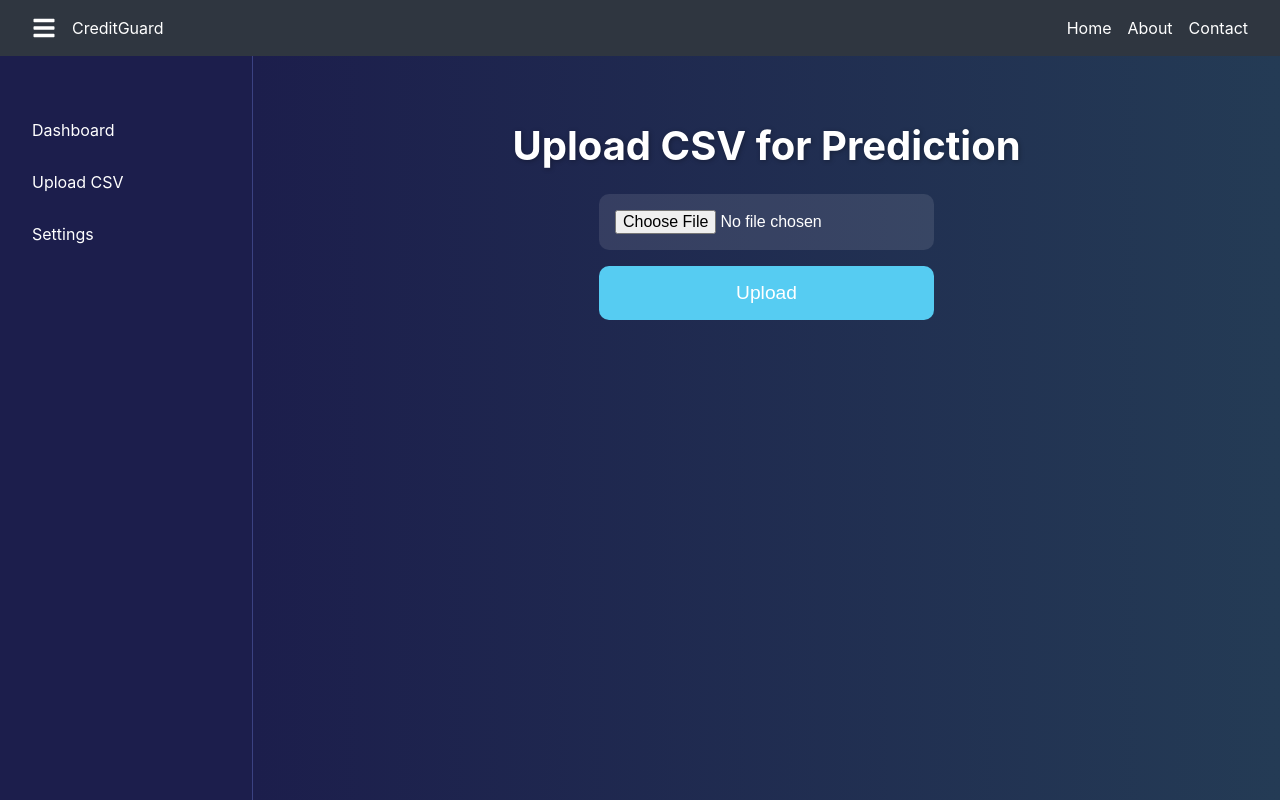
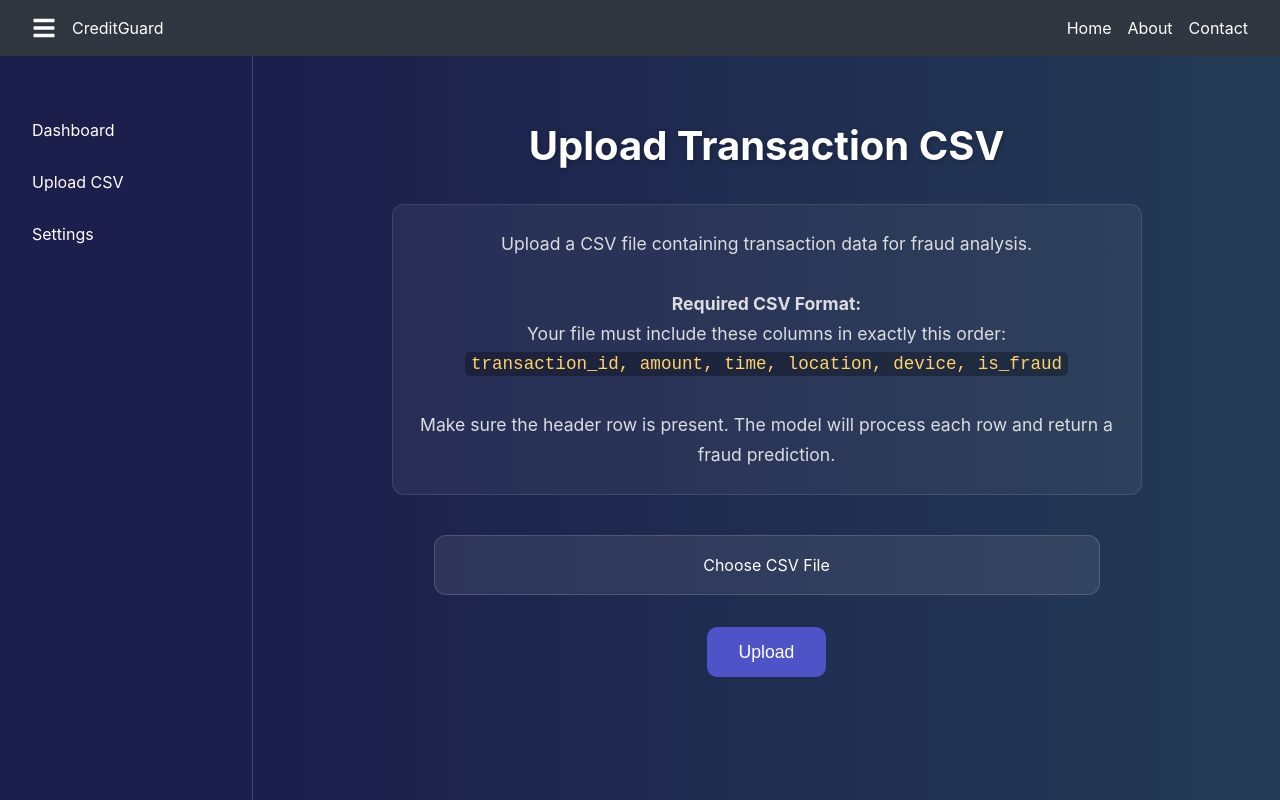
Before and after one commit to ManilShangle/CreditGaurd, a React (Create React App) app in the folder frontend/: page /upload in a window 1280 px wide. Shown: the top 800 px of the page. Built offline with nearby package versions, Linux system fonts and the light colour scheme.

Commit message:
Update UploadData and Dashboard pages

```diff
--- a/frontend/src/pages/Dashboard/Dashboard.css
+++ b/frontend/src/pages/Dashboard/Dashboard.css
@@ -5,47 +5,23 @@
   align-items: center;
   background: linear-gradient(90deg, #1c1e4c, #243b55);
   min-height: 100vh;
+  color: #fff;
 }
 
 .dashboard-title {
-    font-size: 2.5rem;
-    font-weight: 700;
-    color: #fff;
-    margin-bottom: 2rem;
+  font-size: 2rem;
+  font-weight: bold;
+  margin-bottom: 1rem;
   text-shadow: 1px 1px 5px rgba(0, 0, 0, 0.3);
 }
 
-  .prediction-table {
-    width: 100%;
-    max-width: 800px;
+.dashboard-placeholder {
+  margin-top: 2rem;
   background: rgba(255, 255, 255, 0.08);
   padding: 1.5rem;
-    border-radius: 15px;
-    backdrop-filter: blur(10px);
-    box-shadow: 0 15px 40px rgba(0, 0, 0, 0.25);
-    overflow-x: auto;
+  border-radius: 12px;
+  border: 1px solid rgba(255, 255, 255, 0.15);
+  color: #dcdde1;
+  font-size: 1.1rem;
+  line-height: 1.6;
 }
-
-  table {
-    width: 100%;
-    border-collapse: collapse;
-  }
-
-  th, td {
-    padding: 1rem;
-    text-align: left;
-    color: #fff;
-  }
-
-  th {
-    background-color: #2e3a55;
-    font-weight: bold;
-  }
-
-  tr:nth-child(even) {
-    background-color: #3a4b67;
-  }
-
-  tr:hover {
-    background-color: #56ccf2;
-  }
--- a/frontend/src/pages/Dashboard/Dashboard.jsx
+++ b/frontend/src/pages/Dashboard/Dashboard.jsx
@@ -1,56 +1,26 @@
-import React, { useState, useEffect } from 'react';
+import React from 'react';
 import './Dashboard.css';
 
 const DashboardPage = () => {
-  const [predictions, setPredictions] = useState([]);
-  const [loading, setLoading] = useState(true);
 
-  useEffect(() => {
-    const fetchPredictions = async () => {
-      try {
-        const response = await fetch('/api/predict/results');
-        const data = await response.json();
-        setPredictions(data);
-        setLoading(false);
-      } catch (error) {
-        console.error('Error fetching predictions:', error);
-      }
-    };
-
-    fetchPredictions();
-  }, []);
-
-  if (loading) {
-    return (
-      <div className="dashboard-page">
-        <h2 className="dashboard-title">Loading Predictions...</h2>
-      </div>
-    );
-  }
+  const hasData = false;
 
   return (
     <div className="dashboard-page">
       <h2 className="dashboard-title">Dashboard</h2>
-      <div className="prediction-table">
-        <table>
-          <thead>
-            <tr>
-              <th>Transaction ID</th>
-              <th>Amount</th>
-              <th>Prediction</th>
-            </tr>
-          </thead>
-          <tbody>
-            {predictions.map((item, index) => (
-              <tr key={index}>
-                <td>{item.transaction_id}</td>
-                <td>{item.amount}</td>
-                <td>{item.prediction}</td>
-              </tr>
-            ))}
-          </tbody>
-        </table>
-      </div>
+      {hasData ? (
+        <div>
+          {/* visualized data and predictions will go here */}
+        </div>
+      ) : (
+        <div className="dashboard-placeholder">
+          <p>
+            No data available yet.
+            <br />
+            Please <strong>upload a CSV file</strong> on the Upload page to view transaction data and predictions.
+          </p>
+        </div>
+      )}
     </div>
   );
 };
--- a/frontend/src/pages/UploadData/UploadData.css
+++ b/frontend/src/pages/UploadData/UploadData.css
@@ -5,49 +5,79 @@
   align-items: center;
   background: linear-gradient(90deg, #1c1e4c, #243b55);
   min-height: 100vh;
+  color: #fff;
 }
 
 .upload-title {
   font-size: 2.5rem;
-    font-weight: 700;
-    color: #fff;
-    margin-bottom: 1.5rem;
+  font-weight: bold;
+  margin-bottom: 1rem;
   text-shadow: 1px 1px 5px rgba(0, 0, 0, 0.3);
+  text-align: center;
+}
+
+.upload-instructions {
+  font-size: 1.1rem;
+  color: #dcdde1;
+  margin-bottom: 2.5rem;
+  line-height: 1.7;
+  text-align: center;
+  max-width: 700px;
+  background: rgba(255, 255, 255, 0.05);
+  padding: 1.5rem;
+  border-radius: 12px;
+  border: 1px solid rgba(255, 255, 255, 0.1);
+}
+
+.upload-instructions code {
+  background-color: rgba(0, 0, 0, 0.3);
+  padding: 2px 6px;
+  border-radius: 5px;
+  font-family: monospace;
+  color: #ffd369;
 }
 
 .upload-form {
   display: flex;
   flex-direction: column;
-    gap: 1rem;
+  align-items: center;
+  gap: 2rem;
+  width: 100%;
+  max-width: 600px;
 }
 
-  .file-input {
-    padding: 1rem;
-    background: rgba(255, 255, 255, 0.1);
-    border-radius: 10px;
-    border: none;
+.upload-label {
+  background: rgba(255, 255, 255, 0.08);
+  padding: 1.2rem 2rem;
+  border-radius: 12px;
+  border: 1px solid rgba(255, 255, 255, 0.15);
+  cursor: pointer;
   color: #fff;
   font-size: 1rem;
+  width: 100%;
+  text-align: center;
+  transition: 0.3s ease;
+}
+
+.upload-label:hover {
+  background: rgba(255, 255, 255, 0.12);
+}
+
+.upload-label input {
+  display: none;
 }
 
 .upload-button {
-    padding: 1rem;
-    background: #56ccf2;
-    color: white;
+  background-color: #4e54c8;
+  color: #fff;
+  padding: 0.9rem 2rem;
   border: none;
   border-radius: 10px;
-    font-size: 1.2rem;
   cursor: pointer;
-    transition: background 0.3s ease;
+  font-size: 1.1rem;
+  transition: 0.3s ease;
 }
 
 .upload-button:hover {
-    background: #5b5ed5;
+  background-color: #6c70d1;
 }
-
-  .message {
-    margin-top: 1rem;
-    font-size: 1.2rem;
-    color: #fff;
-    text-align: center;
-  }
--- a/frontend/src/pages/UploadData/UploadData.jsx
+++ b/frontend/src/pages/UploadData/UploadData.jsx
@@ -3,53 +3,58 @@ import './UploadData.css';
 
 const UploadPage = () => {
   const [file, setFile] = useState(null);
-  const [message, setMessage] = useState('');
 
   const handleFileChange = (e) => {
     setFile(e.target.files[0]);
   };
 
-  const handleSubmit = async (e) => {
+  const handleSubmit = (e) => {
     e.preventDefault();
     if (!file) {
-      setMessage('Please upload a file');
+      alert("Please select a CSV file before submitting.");
       return;
     }
 
     const formData = new FormData();
     formData.append('file', file);
 
-    try {
-      const response = await fetch('/api/predict/upload', {
-        method: 'POST',
-        body: formData,
+    fetch('http://localhost:5000/api/predict/upload', {
+      method: 'POST',
+      body: formData,
+    })
+      .then(res => res.json())
+      .then(data => {
+        console.log(data);
+        alert("File uploaded successfully!");
+      })
+      .catch(err => {
+        console.error(err);
+        alert("An error occurred while uploading the file.");
       });
-
-      if (response.ok) {
-        setMessage('File uploaded successfully!');
-      } else {
-        setMessage('Error uploading file');
-      }
-    } catch (error) {
-      setMessage('Error uploading file');
-    }
   };
 
   return (
     <div className="upload-page">
-      <h2 className="upload-title">Upload CSV for Prediction</h2>
+      <h2 className="upload-title">Upload Transaction CSV</h2>
+      <p className="upload-instructions">
+        Upload a CSV file containing transaction data for fraud analysis.
+        <br /><br />
+        <strong>Required CSV Format:</strong>
+        <br />
+        Your file must include these columns in exactly this order:
+        <br />
+        <code>transaction_id, amount, time, location, device, is_fraud</code>
+        <br /><br />
+        Make sure the header row is present. The model will process each row and return a fraud prediction.
+      </p>
+
       <form className="upload-form" onSubmit={handleSubmit}>
-        <input
-          type="file"
-          accept=".csv"
-          onChange={handleFileChange}
-          className="file-input"
-        />
-        <button type="submit" className="upload-button">
-          Upload
-        </button>
+        <label className="upload-label">
+          Choose CSV File
+          <input type="file" accept=".csv" onChange={handleFileChange} />
+        </label>
+        <button className="upload-button" type="submit">Upload</button>
       </form>
-      {message && <p className="message">{message}</p>}
     </div>
   );
 };
```
Lines whose indentation alone changed are shown as unchanged.
